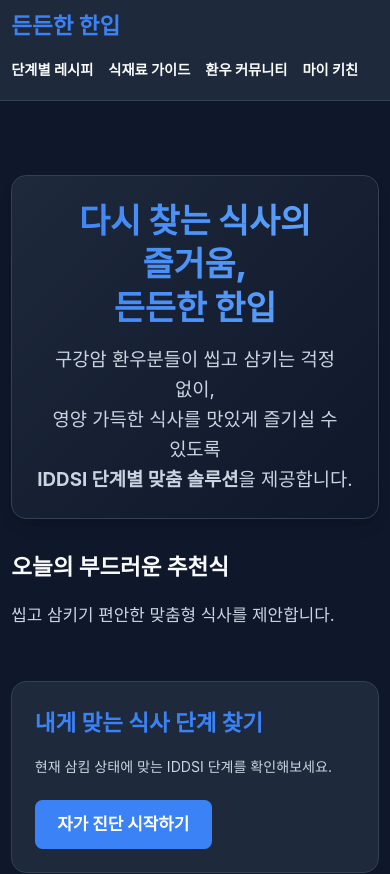
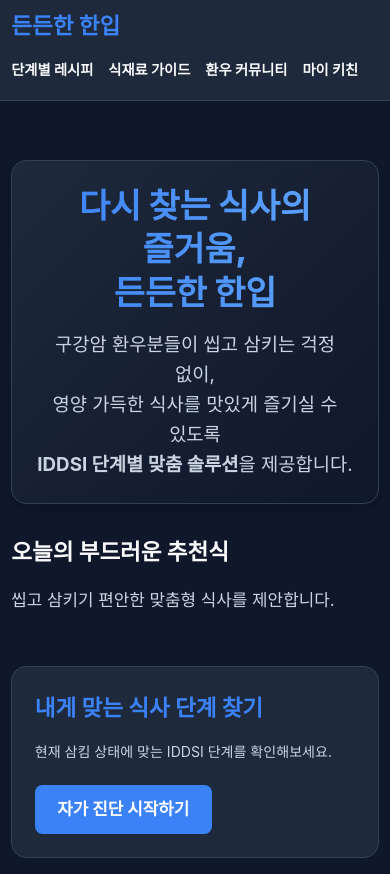
Before and after one commit to saigonkim/soft-bite-com, a Next.js app: page / in a window 390 px wide. Shown: the top 874 px of the page. Built offline with nearby package versions, Linux system fonts and the light colour scheme.

Commit message:
Tighten layout by reducing top margin and padding below sticky header

```diff
--- a/src/app/globals.css
+++ b/src/app/globals.css
@@ -107,14 +107,14 @@ h3 { font-size: var(--font-size-xl); }
 
 /* Main Content Layout */
 .mainContent {
-  padding: var(--spacing-4) var(--spacing-4);
+  padding: 0 var(--spacing-4) var(--spacing-4); /* Removed top padding */
   min-height: 80vh;
-  margin-top: 60px; /* Reduced from 80px */
+  margin-top: 50px; /* Reduced from 60px */
 }
 
 @media (max-width: 768px) {
   .mainContent {
-    margin-top: 100px; /* Reduced from 130px/160px */
+    margin-top: 80px; /* Reduced from 100px */
   }
 }
 
```
